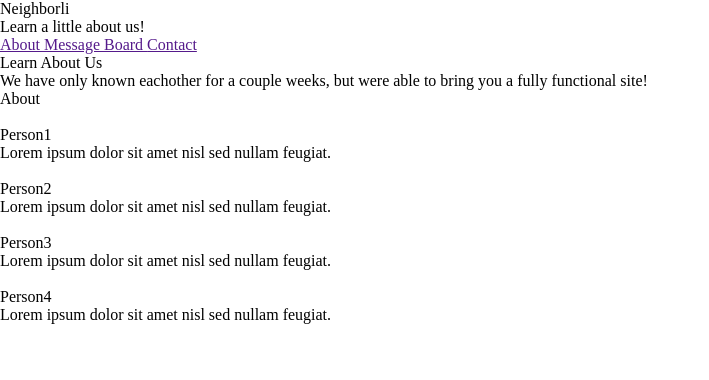
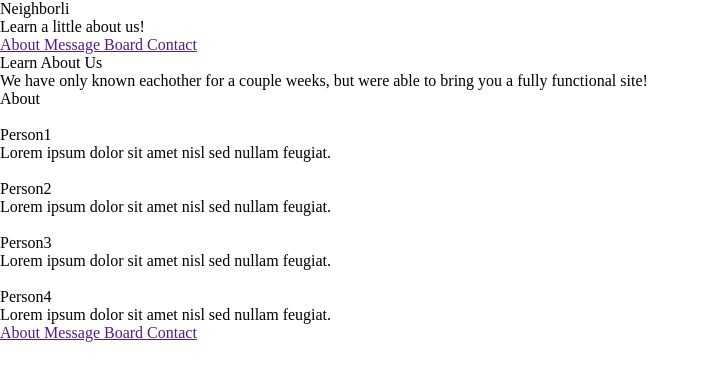
Before and after one commit to Build-Week-CoMake-2020/UI, a plain HTML site: page about.html in a window 1280 px wide. Shown: the whole page, without its empty margins (0-709 px from the left). Drawn offline with Linux system fonts and the light colour scheme.

Commit message:
Footer Section

```diff
--- a/about.html
+++ b/about.html
@@ -51,6 +51,16 @@
             </div>
         </div>
     </section>
+    <footer>
+        <div>
+            <nav>
+                <a href="">About </a>
+                <a href="">Message Board </a>
+                <a href="">Contact </a>
+            </nav>
+        </div>
+    </footer>
+
 
 </body>
 </html>
```
